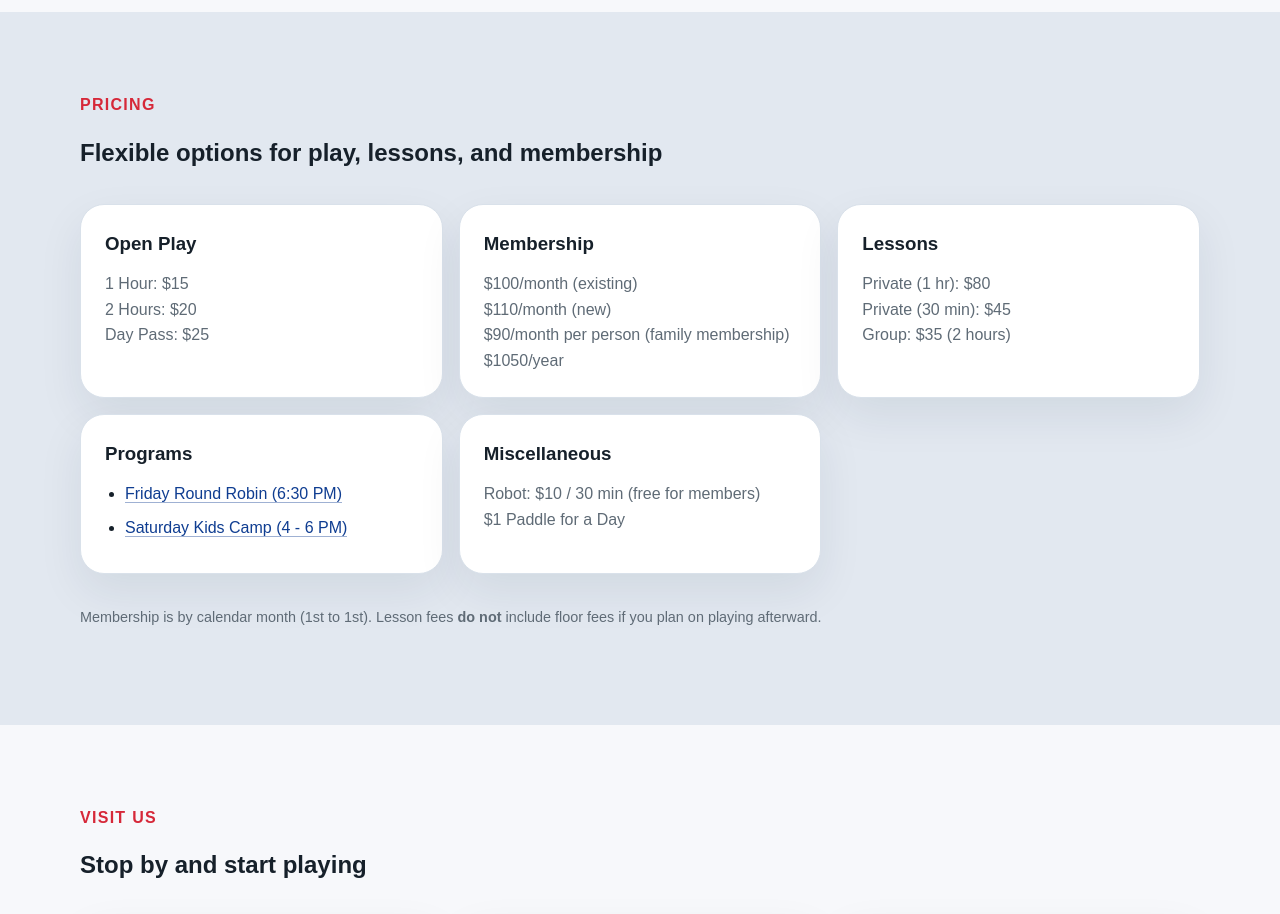
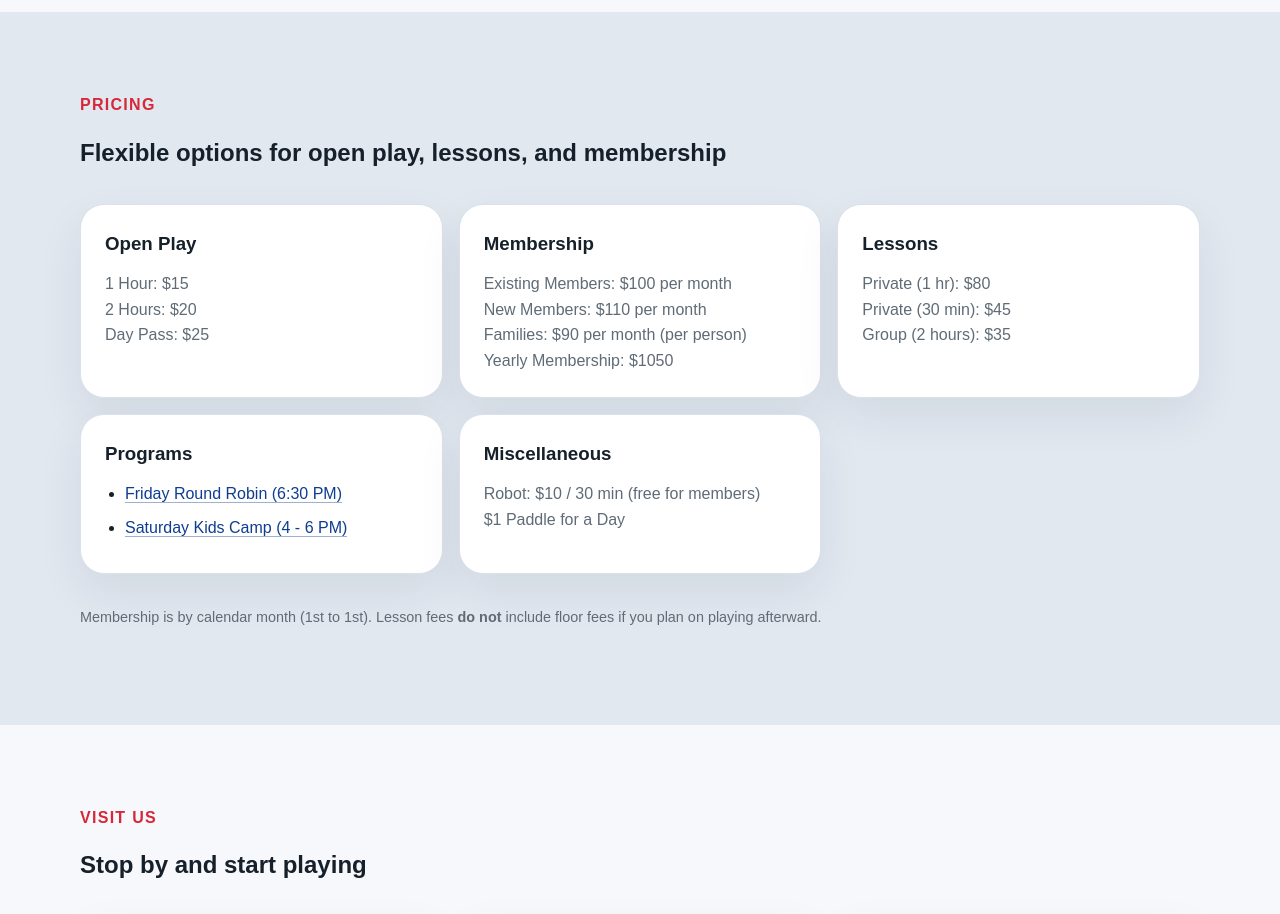
Before and after one commit to FalseIokkon/allen-and-sons-website, a website built with Vite: page about/index.html in a window 1280 px wide. Shown: the part 900-1814 px from the top of the page. Built offline with nearby package versions, Linux system fonts and the light colour scheme.

```diff
--- a/about/index.html
+++ b/about/index.html
@@ -93,7 +93,7 @@
         <div class="container">
           <div class="section-heading">
             <p class="section-tag">Pricing</p>
-            <h2>Flexible options for play, lessons, and membership</h2>
+            <h2>Flexible options for open play, lessons, and membership</h2>
           </div>
 
           <div class="card-grid card-grid-three">
@@ -106,17 +106,17 @@
 
             <article class="card">
               <h3>Membership</h3>
-              <p>$100/month (existing)</p>
-              <p>$110/month (new)</p>
-              <p>$90/month per person (family membership)</p>
-              <p>$1050/year</p>
+              <p>Existing Members: $100 per month</p>
+              <p>New Members: $110 per month</p>
+              <p>Families: $90 per month (per person)</p>
+              <p>Yearly Membership: $1050</p>
             </article>
 
             <article class="card">
               <h3>Lessons</h3>
               <p>Private (1 hr): $80</p>
               <p>Private (30 min): $45</p>
-              <p>Group: $35 (2 hours)</p>
+              <p>Group (2 hours): $35</p>
             </article>
 
             <article class="card">
```
Also changed, not shown: index.html (+2 -2 lines).
